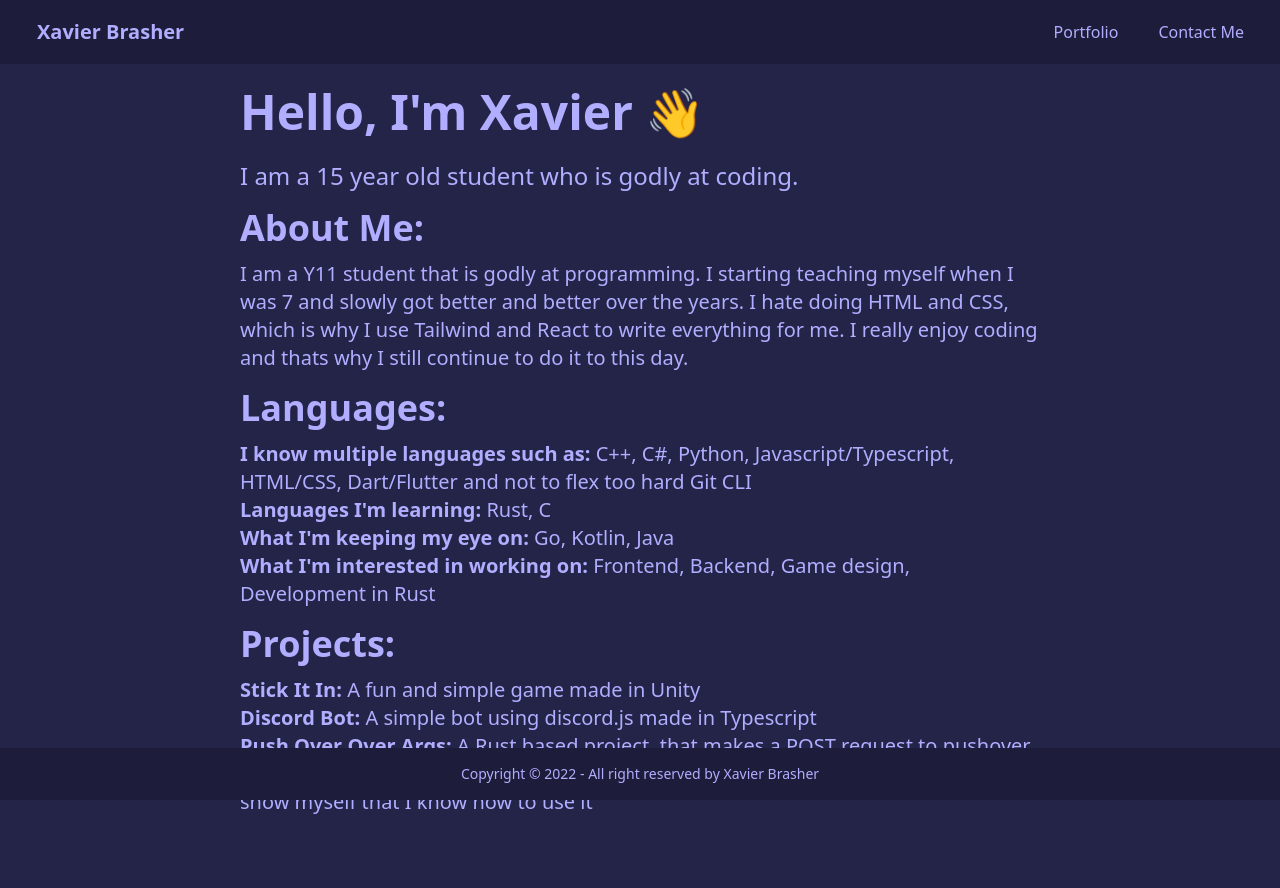
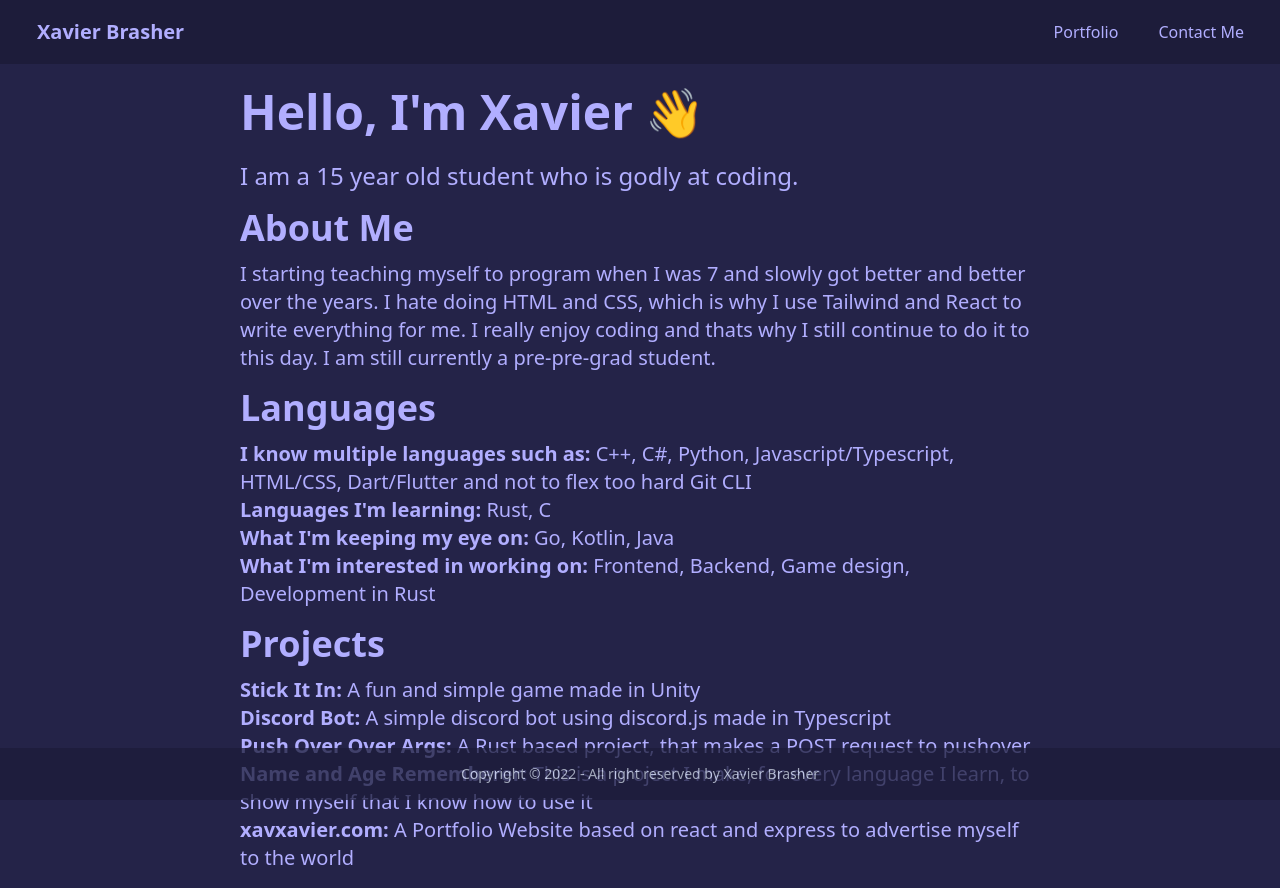
Before and after one commit to xavierbrasher/portfolio, a React (Vite) app in the folder Client/: page / in a window 1280 px wide. Before the commit the page ends 832 px from the top, so only its background shows below. Built offline with nearby package versions, Linux system fonts and the light colour scheme.

Commit message:
Changed Content and design elements

```diff
--- a/Client/index.html
+++ b/Client/index.html
@@ -13,7 +13,7 @@
       src="https://kit.fontawesome.com/c3ec450c63.js"
       crossorigin="anonymous"
     ></script>
-        <title>Portfolio</title>
+    <title>Xavier Brasher - Portfolio</title>
   </head>
   <body>
     <div id="root"></div>
--- a/Client/src/components/about_me.tsx
+++ b/Client/src/components/about_me.tsx
@@ -1,14 +1,14 @@
 export default function About_Me() {
-    return (
-        <div className="mb-4">
-            <h1 className="text-4xl font-bold mb-3">About Me: </h1>
-            <p className="text-xl">
-                I am a Y11 student that is godly at programming. I starting
-                teaching myself when I was 7 and slowly got better and better
-                over the years. I hate doing HTML and CSS, which is why I use
-                Tailwind and React to write everything for me. I really enjoy
-                coding and thats why I still continue to do it to this day.
-            </p>
-        </div>
-    );
+  return (
+    <div className="mb-4" id="about_me">
+      <h1 className="text-4xl font-bold mb-3">About Me</h1>
+      <p className="text-xl">
+        I starting teaching myself to program when I was 7 and slowly got better
+        and better over the years. I hate doing HTML and CSS, which is why I use
+        Tailwind and React to write everything for me. I really enjoy coding and
+        thats why I still continue to do it to this day. I am still currently a
+        pre-pre-grad student.
+      </p>
+    </div>
+  );
 }
--- a/Client/src/components/footer.tsx
+++ b/Client/src/components/footer.tsx
@@ -1,6 +1,6 @@
 export default function Footer() {
   return (
-        <footer className="footer footer-center mt-4 p-4 bg-base-300 text-base-content fixed bottom-0 xl:mt-0">
+    <footer className="footer footer-center mt-4 p-4 bg-base-300 text-slate-300 fixed bottom-0 xl:mt-0 opacity-75 ">
       <div>
         <p>Copyright © 2022 - All right reserved by Xavier Brasher</p>
       </div>
--- a/Client/src/components/languages.tsx
+++ b/Client/src/components/languages.tsx
@@ -1,13 +1,11 @@
 export default function Languages() {
   return (
-        <div className="mb-4">
-            <h1 className="text-4xl font-bold mb-3">Languages: </h1>
+    <div className="mb-4" id="languages">
+      <h1 className="text-4xl font-bold mb-3">Languages</h1>
       <p className="text-xl">
-                <p className="font-bold inline">
-                    I know multiple languages such as:{" "}
-                </p>
-                C++, C#, Python, Javascript/Typescript, HTML/CSS, Dart/Flutter
-                and not to flex too hard Git CLI
+        <p className="font-bold inline">I know multiple languages such as: </p>
+        C++, C#, Python, Javascript/Typescript, HTML/CSS, Dart/Flutter and not
+        to flex too hard Git CLI
       </p>
       <p className="text-xl">
         <p className="font-bold inline">Languages I'm learning: </p>
@@ -18,9 +16,7 @@ export default function Languages() {
         Go, Kotlin, Java
       </p>
       <p className="text-xl">
-                <p className="font-bold inline">
-                    What I'm interested in working on:
-                </p>{" "}
+        <p className="font-bold inline">What I'm interested in working on:</p>{" "}
         Frontend, Backend, Game design, Development in Rust
       </p>
     </div>
--- a/Client/src/components/projects.tsx
+++ b/Client/src/components/projects.tsx
@@ -1,23 +1,27 @@
 export default function Projects() {
   return (
-        <div className="xl:mb-4 mb-8">
-            <h1 className="text-4xl font-bold mb-3">Projects: </h1>
+    <div className="xl:mb-4 mb-8" id="projects">
+      <h1 className="text-4xl font-bold mb-3">Projects</h1>
       <p className="text-xl">
-                <p className="font-bold inline">Stick It In: </p>A fun and
-                simple game made in Unity
+        <p className="font-bold inline">Stick It In: </p>A fun and simple game
+        made in Unity
       </p>
       <p className="text-xl">
-                <p className="font-bold inline">Discord Bot: </p>A simple bot
+        <p className="font-bold inline">Discord Bot: </p>A simple discord bot
         using discord.js made in Typescript
       </p>
       <p className="text-xl">
-                <p className="font-bold inline">Push Over Over Args: </p>A Rust
-                based project, that makes a POST request to pushover
+        <p className="font-bold inline">Push Over Over Args: </p>A Rust based
+        project, that makes a POST request to pushover
       </p>
       <p className="text-xl">
         <p className="font-bold inline">Name and Age Rememberer: </p>
-                This is a project I make, for every language I learn, to show
-                myself that I know how to use it
+        This is a project I make, for every language I learn, to show myself
+        that I know how to use it
+      </p>
+      <p className="text-xl">
+        <p className="font-bold inline">xavxavier.com: </p>A Portfolio Website
+        based on react and express to advertise myself to the world
       </p>
     </div>
   );
--- a/Client/src/index.css
+++ b/Client/src/index.css
@@ -1,6 +1,10 @@
 @tailwind base;
 @tailwind components;
 @tailwind utilities;
+
+html {
+  scroll-behavior: smooth;
+}
 
 .border-normal {
   border-color: rgb(176, 173, 255);
```
Lines whose indentation alone changed are shown as unchanged.
